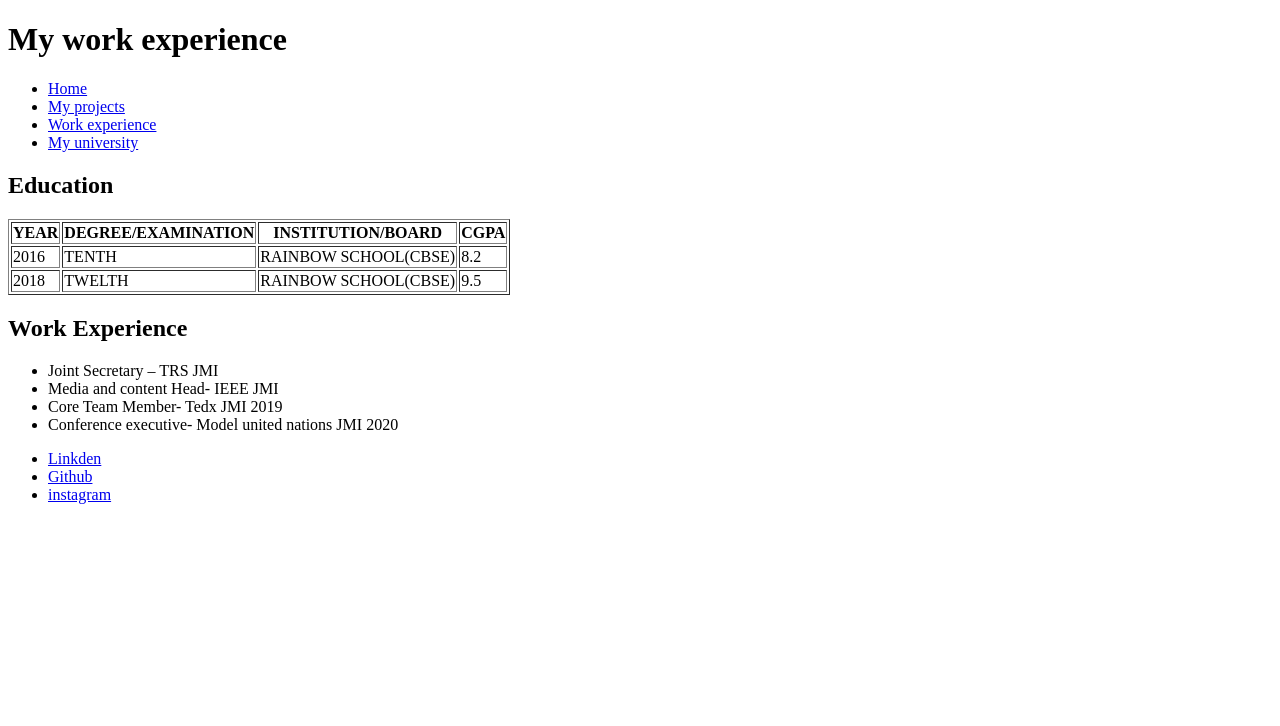
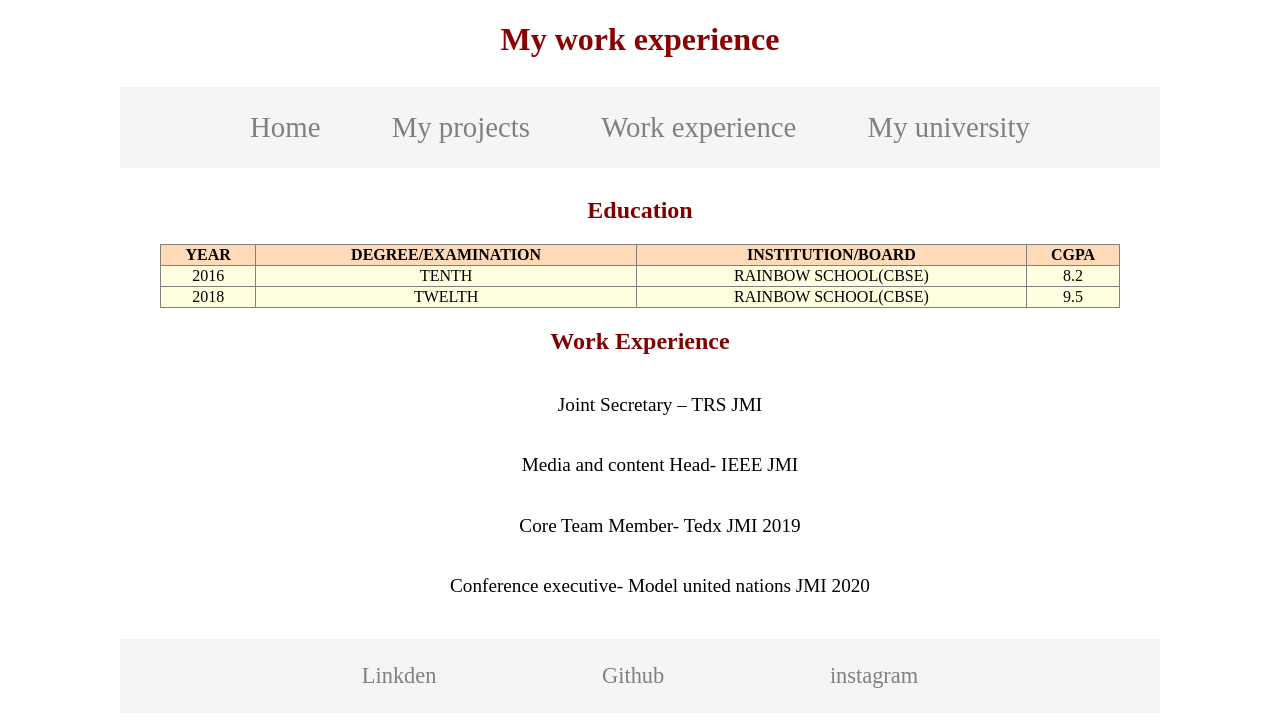
Before and after one commit to Almas-ansari/Almas-Ansari.github.io, a plain HTML site: page work.html in a window 1280 px wide. Drawn offline with Linux system fonts and the light colour scheme.

Commit message:
final update

```diff
--- /dev/null
+++ b/css/main.css
@@ -0,0 +1,53 @@
+#MainImage {margin-left:auto; margin-right: auto; display: block;}
+
+h1 {text-align: center; color: darkred;}
+
+nav{margin-left: 7rem;margin-right: 7rem;}
+
+.nav ul{text-align: center;font-size: 1.8rem; background-color: whitesmoke;
+  padding: 1.5rem;
+}
+
+.nav li{display: inline; color: grey; margin: 2rem;}
+
+.nav a:hover {
+  color: lightgray;}
+
+.nav a{color: grey; text-decoration: none; }
+
+
+#socialfooter li{display: inline;margin:5rem;
+
+              }
+#flist a{ color: grey; text-decoration: none;}
+#flist a:hover{color: lightgray;}
+
+#socialfooter ul{text-align: center;background-color: whitesmoke;
+padding: 1.5rem 3rem; font-size: 1.4rem;}
+footer{margin-left: 7rem;margin-right: 7rem;}
+
+
+
+.acedmics thead{ background-color: peachpuff;}
+.acedmics tbody{background-color: lightyellow;}
+.acedmics table{border-collapse: collapse;text-align: center;margin-left: auto;
+  margin-right: auto; width: 60rem;height: 4rem;font-size: 1rem;}
+
+.work li{text-align:
+center;padding: 1.2rem;list-style-type: none;
+color: black;font-size: 1.2rem;}
+
+
+
+#projects h3,h4{text-align: center;color: darkblue;}
+
+#Description{text-align: center;color: black;}
+a{text-decoration: none;}
+
+#projects li{color: black;}
+#projects a{color: dimgray;}
+#projects a:hover{color: lightslategrey;}
+
+h2{text-align: center;color: maroon;}
+
+#desc {text-align: center;margin-left: 5rem; margin-right: 5rem;}
```
Also changed, not shown: index.html (+3 -2 lines).
